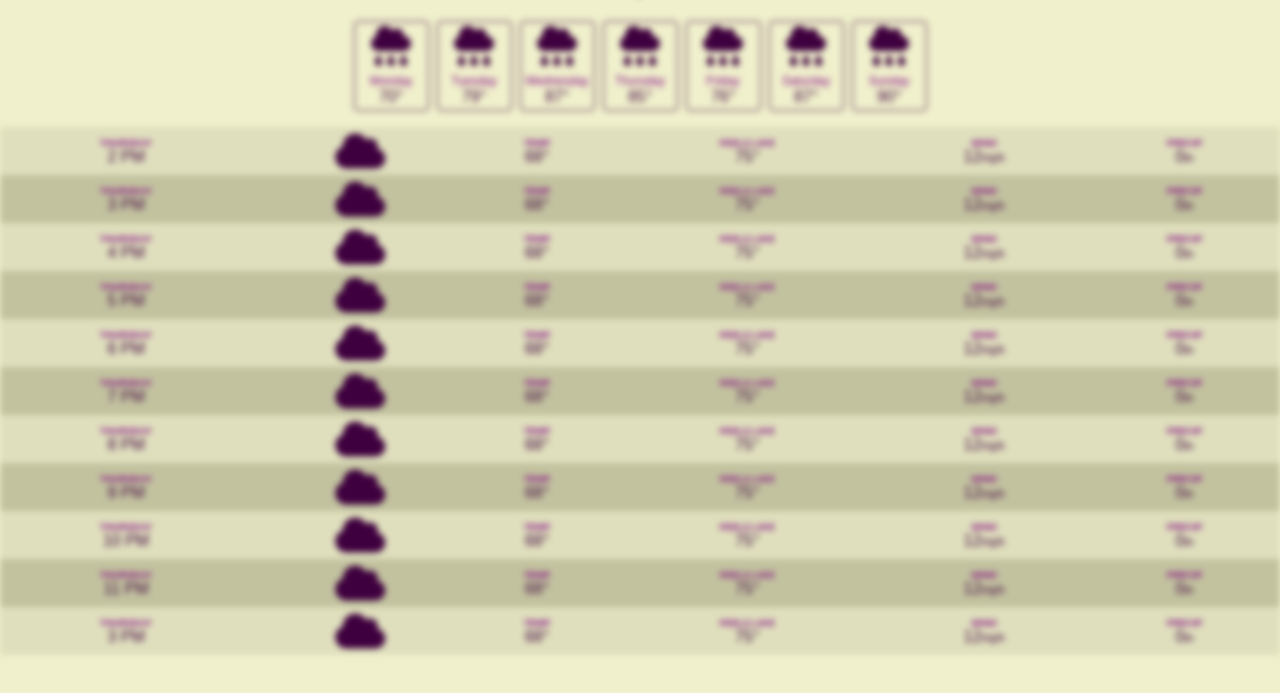
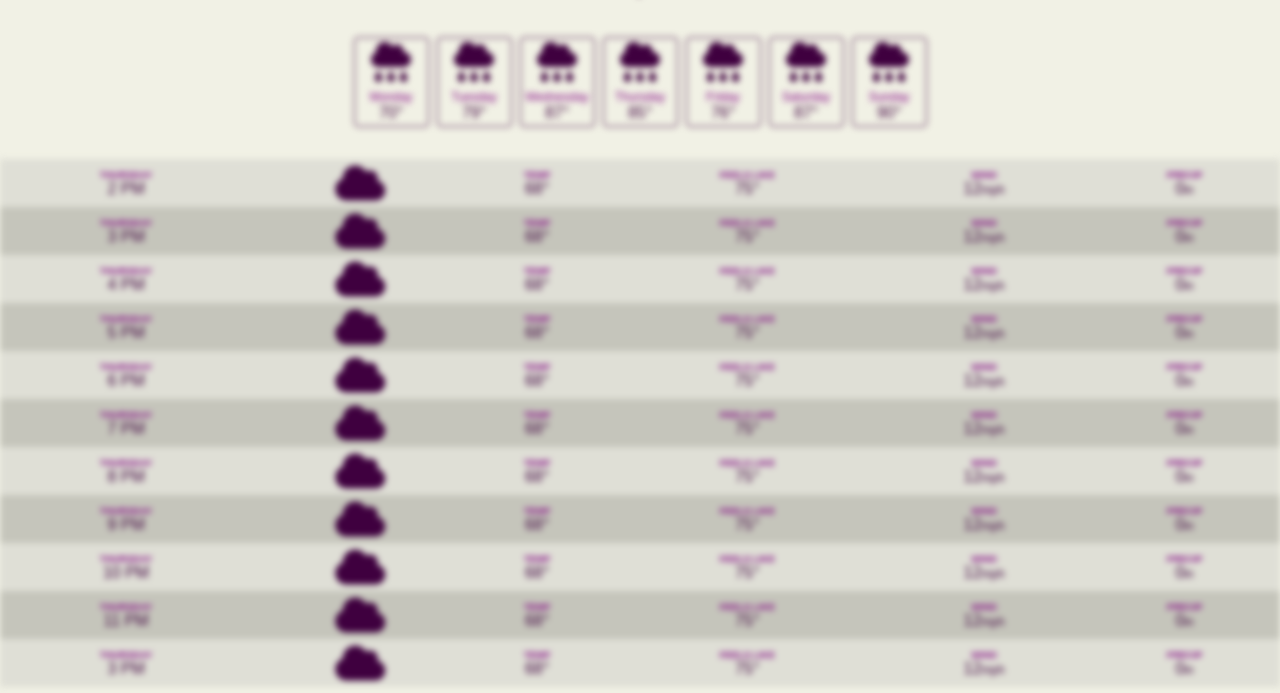
Before and after one commit to Jay-Remm/weather-app-open-meteo-api, a plain HTML site: page index.html in a window 1280 px wide. Shown: the part 107-800 px from the top of the page. Drawn offline with Linux system fonts and the light colour scheme.

Commit message:
fixing fromatting issues and color
Fixed a wrongly named element in the HTML that changed the format of my table, and switched background colors

```diff
--- a/index.html
+++ b/index.html
@@ -83,7 +83,7 @@
     </section>
 
     <table class="hour-section">
-        <tboday data-hour-section>
+        <tbody data-hour-section>
             <tr class="hour-row">
                 <td>
                     <div class="info-group">
@@ -448,7 +448,7 @@
                 </div></td>
             </tr>
 
-        </tboday>
+        </tbody>
     </table>
 
     <template id="day-card-template">
--- a/style.css
+++ b/style.css
@@ -8,7 +8,7 @@
 
 body {
     margin: 0;
-    background-color: rgb(240, 240, 204);
+    background-color: rgb(241, 241, 229);
     color: rgb(63, 0, 63);
     font-family: sans-serif;
 }
@@ -85,7 +85,8 @@ header {
     grid-template-columns: repeat(auto-fit, 75px);
     gap: 0.5rem;
     justify-content: center;
-    padding: 1rem;
+    padding: 2rem 1rem;
+
 }
 
 .day-card {
@@ -110,12 +111,12 @@ header {
 }
 
 .hour-row {
-    background-color: rgb(223, 223, 189);
+    background-color: rgb(223, 223, 214);
 }
 
 /* this will change the backgound color for every other row */
 .hour-row:nth-child(2n) {
-    background-color: rgb(194, 194, 159);
+    background-color: rgb(197, 197, 187);
 }
 
 .hour-row > td {
```
